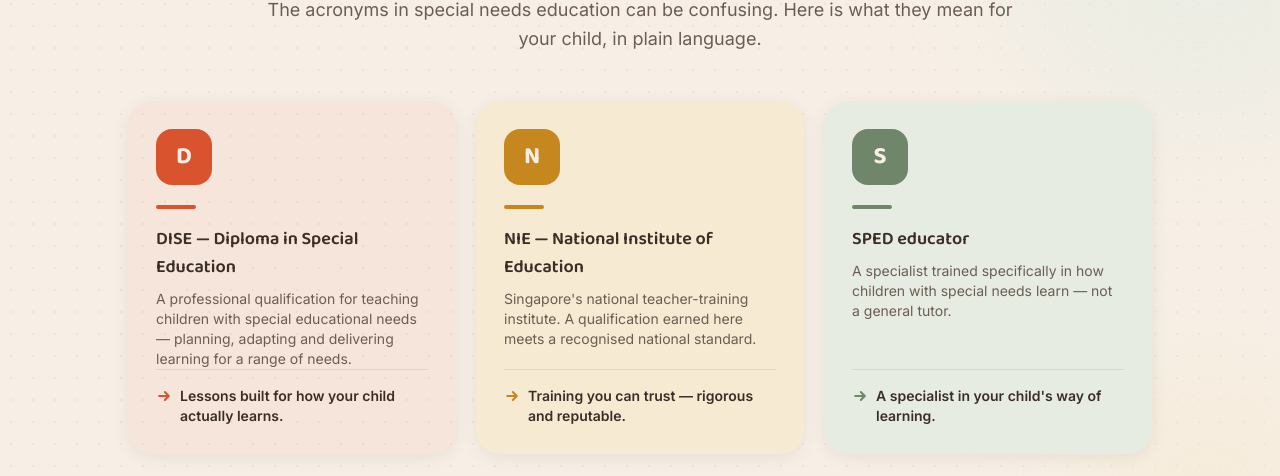
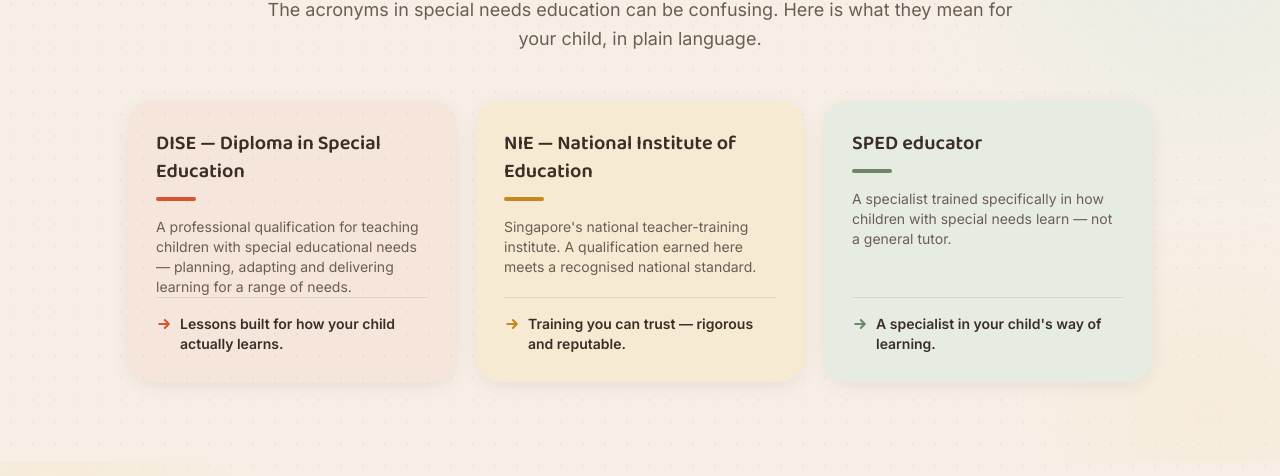
Before and after one commit to Jeraldiscoding/IKC_web, a Next.js app in the folder frontend/: page /about in a window 1280 px wide. Shown: the part 2691-3167 px from the top of the page. Built offline with nearby package versions, Linux system fonts and the light colour scheme.

Commit message:
feat: drop the monogram tiles on credential cards
Lead each card with its full term over the accent underline instead of
a D/N/S badge — cleaner, and the acronym is already spelled out in the
term right below.

Co-Authored-By: Claude Opus 4.8 <noreply@anthropic.com>

```diff
--- a/frontend/src/components/about/CredentialsExplained.tsx
+++ b/frontend/src/components/about/CredentialsExplained.tsx
@@ -4,11 +4,11 @@ import { aboutCopy } from "@/content/about";
 import { Reveal } from "@/components/motion/Reveal";
 import { StaggerGroup, StaggerItem } from "@/components/motion/Stagger";
 
-// Big monogram + accent per credential, in item order. Full class strings.
+// One accent per credential, in item order. Full class strings.
 const accents = [
-  { letter: "D", card: "bg-terracotta-light/10", badge: "bg-terracotta text-cream", rule: "bg-terracotta", text: "text-terracotta" },
-  { letter: "N", card: "bg-mustard-tint", badge: "bg-mustard-dark text-cream", rule: "bg-mustard-dark", text: "text-mustard-dark" },
-  { letter: "S", card: "bg-sage-tint", badge: "bg-sage-dark text-cream", rule: "bg-sage-dark", text: "text-sage-dark" },
+  { card: "bg-terracotta-light/10", rule: "bg-terracotta", text: "text-terracotta" },
+  { card: "bg-mustard-tint", rule: "bg-mustard-dark", text: "text-mustard-dark" },
+  { card: "bg-sage-tint", rule: "bg-sage-dark", text: "text-sage-dark" },
 ];
 
 export function CredentialsExplained() {
@@ -21,8 +21,8 @@ export function CredentialsExplained() {
         <p className="mt-4 text-lg">{credentials.intro}</p>
       </Reveal>
 
-      {/* A glossary: each acronym gets an oversized monogram tile — a clear,
-          typographic design device that turns dense jargon into something scannable. */}
+      {/* A glossary that decodes dense jargon: each acronym leads with its full
+          term over an accent underline, then a plain-language payoff line. */}
       <StaggerGroup as="dl" className="mx-auto mt-12 grid max-w-5xl gap-5 md:grid-cols-3">
         {credentials.items.map((item, i) => {
           const a = accents[i % accents.length];
@@ -31,18 +31,12 @@ export function CredentialsExplained() {
               key={item.term}
               className={`group flex h-full flex-col rounded-3xl p-7 shadow-soft transition-all duration-300 hover:-translate-y-1 hover:shadow-md motion-reduce:transform-none motion-reduce:transition-none ${a.card}`}
             >
+              <dt className="font-heading text-xl font-semibold text-ink">{item.term}</dt>
               <span
-                className={`inline-flex h-14 w-14 items-center justify-center rounded-2xl font-heading text-2xl font-bold transition-transform duration-300 group-hover:-rotate-6 group-hover:scale-110 motion-reduce:transform-none ${a.badge}`}
-                aria-hidden
-              >
-                {a.letter}
-              </span>
-              <span
-                className={`mt-5 block h-1 w-10 rounded-full transition-all duration-300 group-hover:w-16 motion-reduce:transition-none ${a.rule}`}
+                className={`mt-3 block h-1 w-10 rounded-full transition-all duration-300 group-hover:w-16 motion-reduce:transition-none ${a.rule}`}
                 aria-hidden
               />
-              <dt className="mt-4 font-heading text-lg font-semibold text-ink">{item.term}</dt>
-              <dd className="mt-2 flex flex-1 flex-col text-sm text-ink-muted">
+              <dd className="mt-4 flex flex-1 flex-col text-sm text-ink-muted">
                 <span>{item.body}</span>
                 {/* The payoff line — what the jargon means for the reader's
                     child. Pinned to the card bottom so it aligns across cards. */}
```
